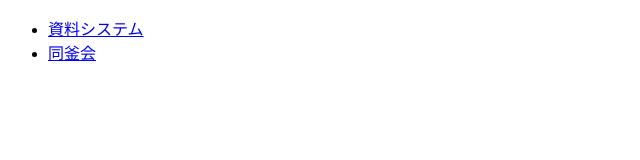
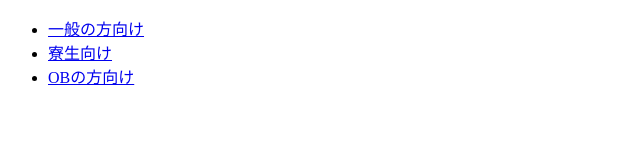
Before and after one commit to genya0407/kumano-top, a plain HTML site: page index.html in a window 1280 px wide. Shown: the whole page, without its empty margins (0-640 px from the left). Drawn offline with Linux system fonts and the light colour scheme.

Commit message:
split internal page

```diff
--- a/index.html
+++ b/index.html
@@ -2,17 +2,9 @@
 <html>
     <body>
         <ul>
-            <li><a class='service-link' id='docs'>資料システム</a></li>
-            <li><a href="./dokama">同釜会</a></li>
+            <li><a href="http://kumano-ryo.jimdo.com/">一般の方向け</a></li>
+            <li><a href="./internal">寮生向け</a></li>
+            <li><a href="./dokama">OBの方向け</a></li>
         </ul>
     </body>
-    <script type='text/javascript'>
-        // 動的にサービスのリンクアドレスを生成する
-        // class='service-link', id='hogehoge' となっているaタグのhrefを'http://hogehoge.kumano-ryo.com'などのようなurlに変更する
-        window.addEventListener("load", () => {
-            [].forEach.call(document.getElementsByClassName("service-link"), (link) => {
-                link.href = `http:\/\/${link.id}.${window.location.hostname.replace("www.", "")}`;
-            });
-        });
-    </script>
 </html>
```
Also changed, not shown: internal/index.html (added, +18 -0 lines).
